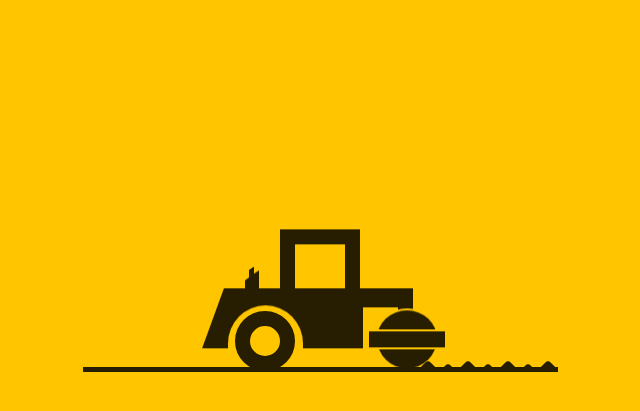
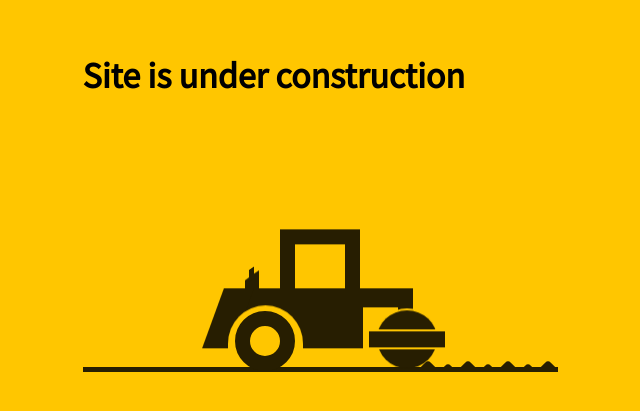
Before and after one commit to RanojitKumar/methun, a plain HTML site: page index.html in a window 1280 px wide. Shown: the part 101-512 px from the top of the page, without its empty margins (320-960 px from the left). Drawn offline with Linux system fonts and the light colour scheme.

Commit message:
Update index.html

```diff
--- a/index.html
+++ b/index.html
@@ -10,7 +10,7 @@
 </head>
 
 <body>
-
+	<h1>Site is under construction</h1>
     <div class="machine-wrap">
         <div class="machine">
             <div class="machine-roof">
```
